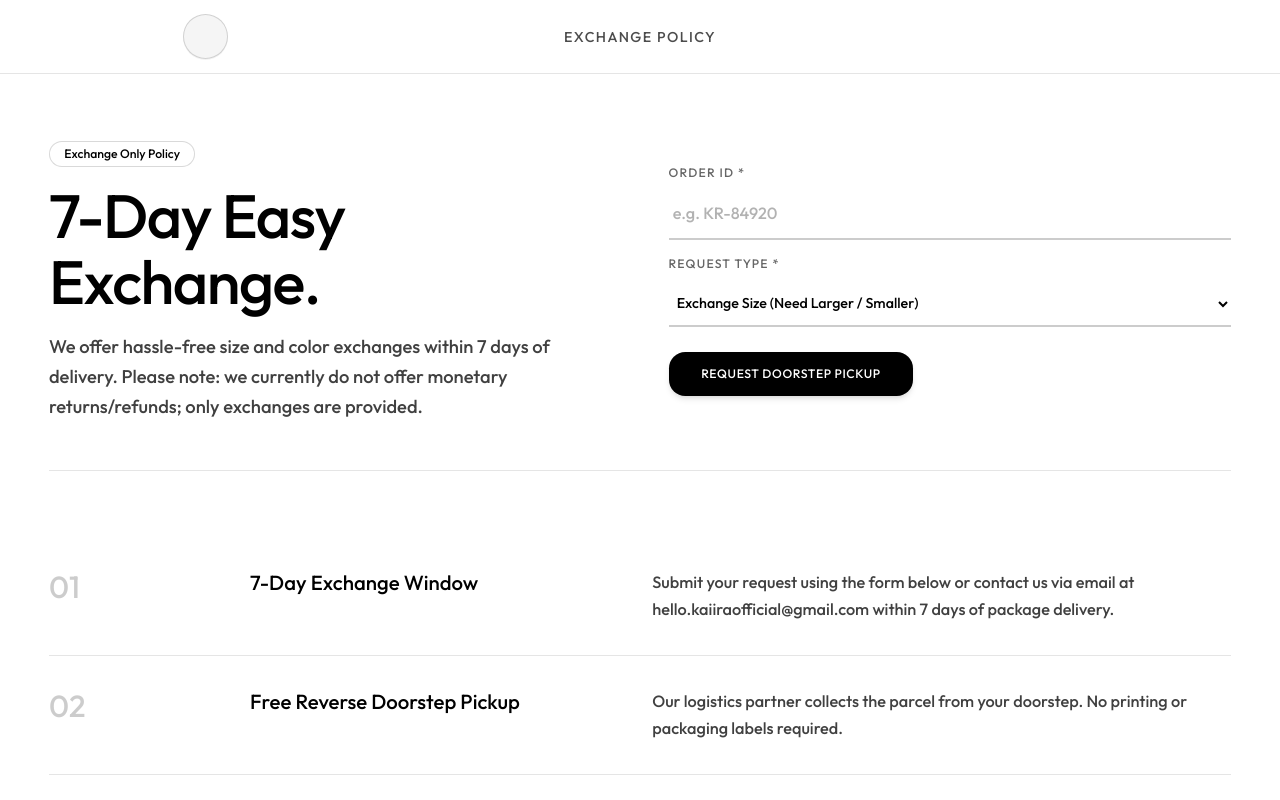
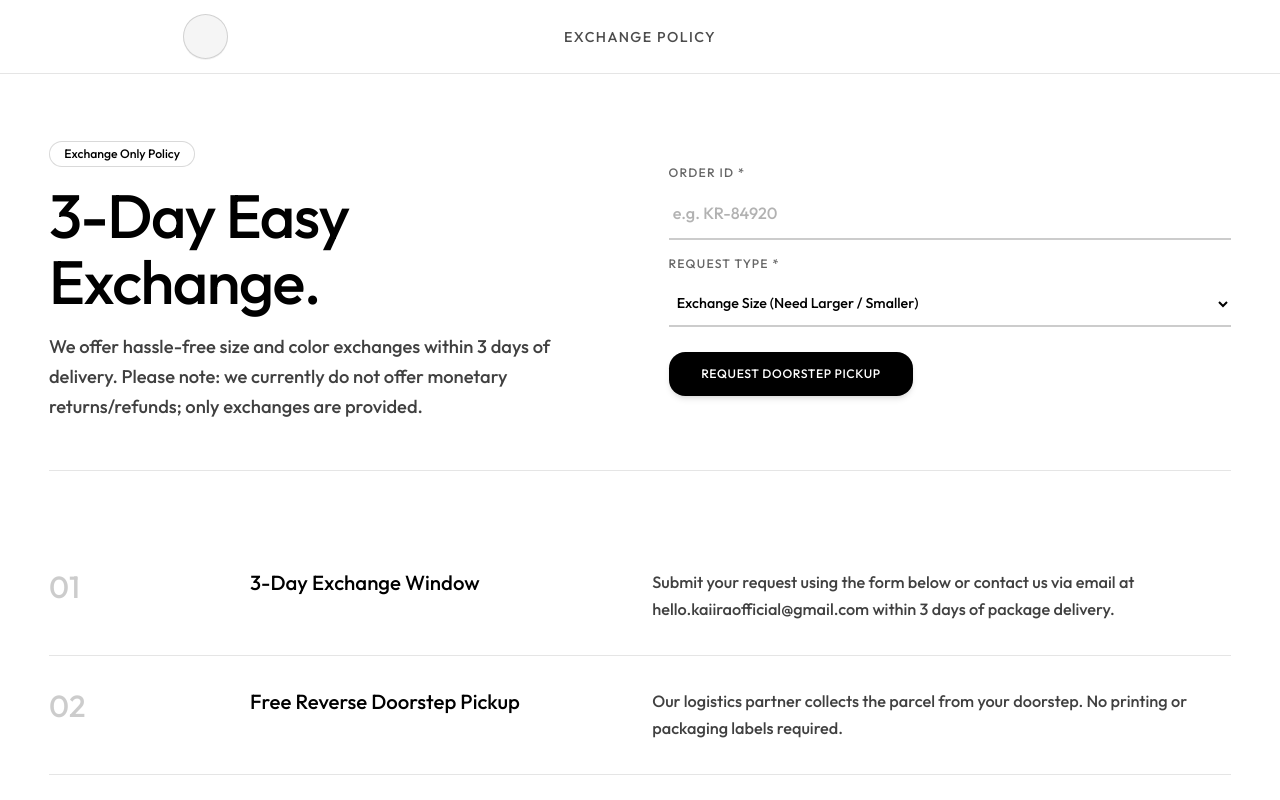
Before and after one commit to crazy-coder-guy/storecustomer, a React (Vite) app: page /returns-exchanges in a window 1280 px wide. Shown: the top 800 px of the page. Built offline with nearby package versions, Linux system fonts and the light colour scheme; no server answers; some icons are missing.

Commit message:
feat: add customer storefront pages and layout components

```diff
--- a/index.html
+++ b/index.html
@@ -153,7 +153,7 @@
             "@type": "SiteNavigationElement",
             "position": 3,
             "name": "Exchange Policy",
-            "description": "Hassle-free 7-day exchange window and policy",
+            "description": "Hassle-free 3-day exchange window and policy",
             "url": "https://kaiira.in/returns-exchanges"
           },
           {
--- a/src/components/IntroSection.tsx
+++ b/src/components/IntroSection.tsx
@@ -27,7 +27,7 @@ const PILLARS = [
   {
     icon: RefreshIcon,
     title: 'Easy Exchange',
-    description: '7-day hassle-free size and color exchange on all unworn items.',
+    description: '3-day hassle-free size and color exchange on all unworn items.',
   },
 ]
 
--- a/src/components/Navbar.tsx
+++ b/src/components/Navbar.tsx
@@ -43,7 +43,7 @@ export function Navbar({ cartCount: propCartCount, wishlistCount: propWishlistCo
   const cartCount = propCartCount !== undefined ? propCartCount : contextCartCount
   const wishlistCount = propWishlistCount !== undefined ? propWishlistCount : contextWishlistCount
   const { data: settings } = useStorefrontSettings()
-  const announcementText = settings?.announcementText || 'Free Express Shipping Over ₹1,999 • 7-Day Easy Exchange'
+  const announcementText = settings?.announcementText || 'Free Express Shipping Over ₹1,999 • 3-Day Easy Exchange'
   const [searchQuery, setSearchQuery] = useState('')
   const [debouncedQuery, setDebouncedQuery] = useState('')
   const [placeholderIndex, setPlaceholderIndex] = useState(0)
--- a/src/pages/CartPage.tsx
+++ b/src/pages/CartPage.tsx
@@ -405,7 +405,7 @@ export function CartPage() {
                           <div className="mx-auto flex h-8 w-8 items-center justify-center rounded-full bg-neutral-100 text-black">
                             <HugeiconsIcon icon={RefreshIcon} size={16} />
                           </div>
-                          <p className="text-xs font-black text-black">7-Day Exchange</p>
+                          <p className="text-xs font-black text-black">3-Day Exchange</p>
                           <p className="text-[10px] text-black/50">Hassle-free exchange</p>
                         </div>
 
--- a/src/pages/ProductDetailPage.tsx
+++ b/src/pages/ProductDetailPage.tsx
@@ -640,7 +640,7 @@ export function ProductDetailPage() {
                         <p>• Dispatched within 24-48 business hours.</p>
                         <p>• Express delivery in 2-4 business days across India.</p>
                         <p>• Prepaid orders only (no Cash on Delivery).</p>
-                        <p>• Hassle-free size/color exchanges within 7 days of delivery (No returns, only exchange).</p>
+                        <p>• Hassle-free size/color exchanges within 3 days of delivery (No returns, only exchange).</p>
                       </div>
                     )}
                   </div>
--- a/src/pages/ReturnsPage.tsx
+++ b/src/pages/ReturnsPage.tsx
@@ -19,8 +19,8 @@ export function ReturnsPage() {
   const steps = [
     {
       num: '01',
-      title: '7-Day Exchange Window',
-      desc: 'Submit your request using the form below or contact us via email at hello.kaiiraofficial@gmail.com within 7 days of package delivery.',
+      title: '3-Day Exchange Window',
+      desc: 'Submit your request using the form below or contact us via email at hello.kaiiraofficial@gmail.com within 3 days of package delivery.',
     },
     {
       num: '02',
@@ -52,10 +52,10 @@ export function ReturnsPage() {
               <span>Exchange Only Policy</span>
             </div>
             <h1 className="text-4xl sm:text-5xl lg:text-6xl font-black tracking-tight text-black leading-[1.08]">
-              7-Day Easy Exchange.
+              3-Day Easy Exchange.
             </h1>
             <p className="text-base sm:text-lg text-black/75 font-medium leading-relaxed">
-              We offer hassle-free size and color exchanges within 7 days of delivery. Please note: we currently do not offer monetary returns/refunds; only exchanges are provided.
+              We offer hassle-free size and color exchanges within 3 days of delivery. Please note: we currently do not offer monetary returns/refunds; only exchanges are provided.
             </p>
           </div>
 
--- a/src/pages/TermsOfServicePage.tsx
+++ b/src/pages/TermsOfServicePage.tsx
@@ -65,7 +65,7 @@ export function TermsOfServicePage() {
                 4. Orders & Cancellations
               </h2>
               <p>
-                Orders may be canceled prior to dispatch directly from your account or by contacting support. Once an order has been shipped with courier tracking, cancellation is subject to our standard 7-Day Return Policy.
+                Orders may be canceled prior to dispatch directly from your account or by contacting support. Once an order has been shipped with courier tracking, cancellation is subject to our standard 3-Day Exchange Policy.
               </p>
             </section>
 
```
